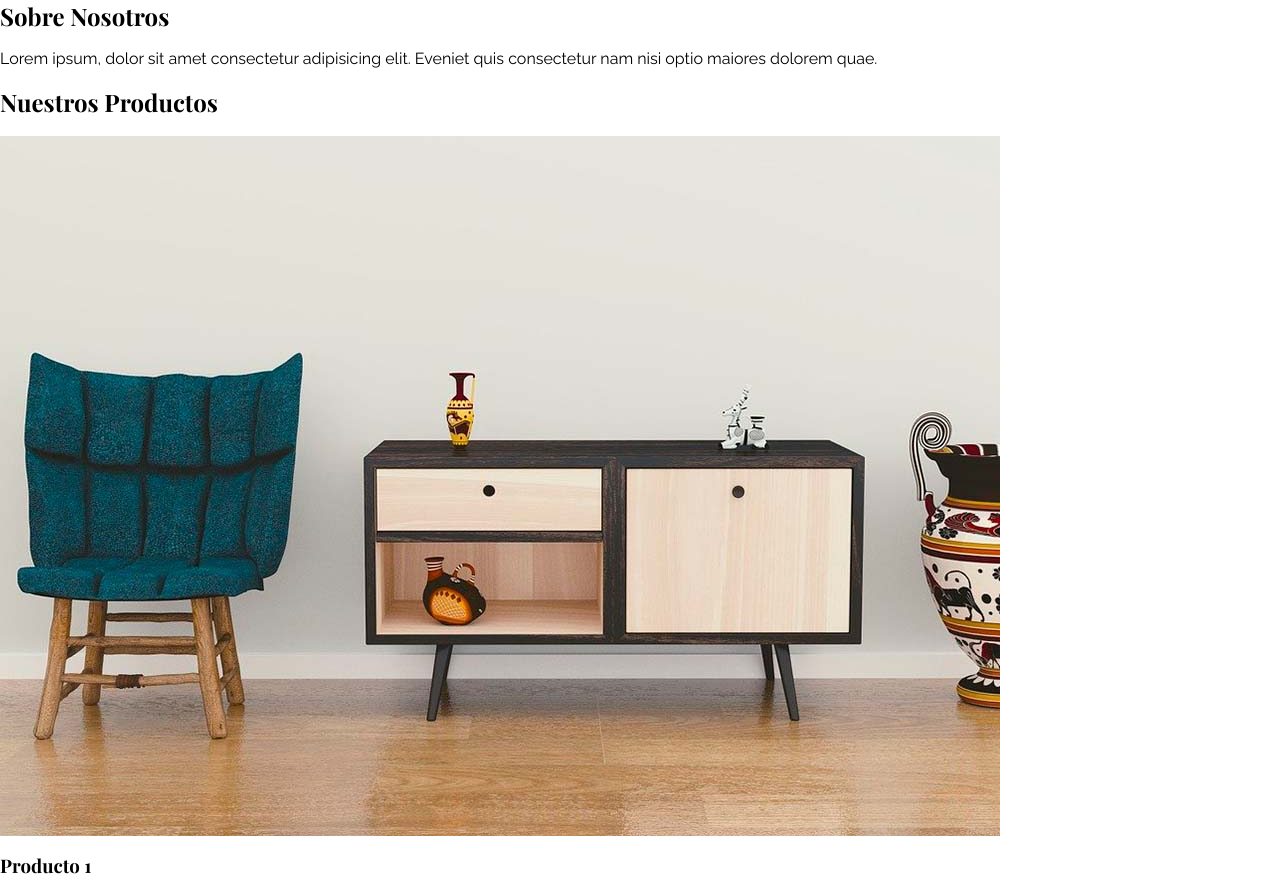
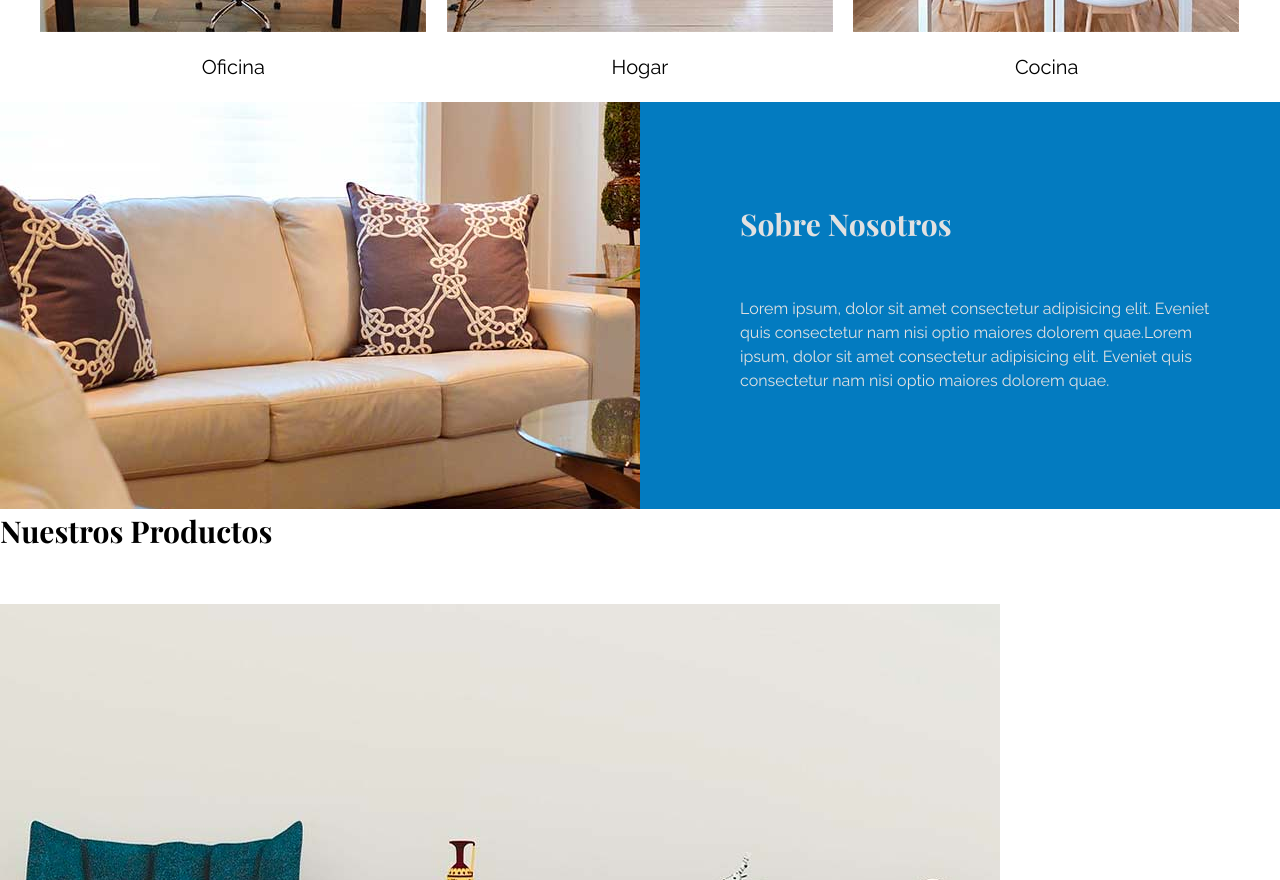
Before and after one commit to juanbecquet/Tienda_Mueble, a plain HTML site: page index.html in a window 1280 px wide. Shown: the part 1160-2040 px from the top of the page. Drawn offline with nearby package versions, Linux system fonts and the light colour scheme.

Commit message:
seguimos sumando cosas al sitio

```diff
--- a/css/style.css
+++ b/css/style.css
@@ -10,19 +10,36 @@ html {
 body{
     font-family: 'Raleway', sans-serif;
     font-size: 1.6rem;
+    line-height: 1.5;
 }
 
 /*Globales*/
+
 h1{
     font-family: 'Playfair Display', serif;
+    margin: 0 0 5rem 0;
 }
 
 h2{
     font-family: 'Playfair Display', serif;
+    margin: 0 0 5rem 0;
 }
 
 h3{
     font-family: 'Playfair Display', serif;
+    margin: 0 0 5rem 0;
+}
+
+h1{
+    font-size: 5rem;
+}
+
+h2{
+    font-size: 3rem;
+}
+
+h3{
+    font-size: 3rem;
 }
 
 a{
@@ -42,12 +59,12 @@ img{
 
 
 /**Header y Navegacion**/
+
 .nombre-sitio {
     margin-top: 5rem;
-    margin-bottom: 5rem;
     text-align: center;
-    font-size: 4rem;
 }
+
 .nombre-sitio span {
     color: #037bc0;
 }
@@ -66,10 +83,16 @@ img{
     background-image: url(../img/principal.jpg);
     background-repeat: no-repeat;
     background-size: cover;
+    background-position: center center;
     height: 55rem;
 }
 
 /**Categorias**/
+
+.categorias{
+    padding-top: 5rem;
+}
+
 .categorias h2 {
     text-align: center;
 }
@@ -92,3 +115,24 @@ img{
     grid-template-columns: repeat(3, 1fr);
     gap: 2rem;
 }
+
+/**Nosotros**/
+
+.sobre-nosotros{
+    background-image: linear-gradient( to right, transparent 50%, #037bc0 50%, #037bc0 100%), url(../img/nosotros.jpg);
+    background-position: left center;
+    padding: 10rem 0;
+    background-repeat: no-repeat;
+    background-size: 100%, 100rem;
+}
+
+.sobre-nosotros-grid{
+    display: flex;
+    justify-content: flex-end;
+}
+
+.texto-nosotros{
+    flex-basis: 50%;
+    padding-left: 10rem;
+    color: #e1e1e1;
+}
--- a/index.html
+++ b/index.html
@@ -7,8 +7,8 @@
     <title>Ecommerce - Home</title>
     <link rel="stylesheet" href="css/normalize.css">
     <link rel="preconnect" href="https://fonts.googleapis.com">
-<link rel="preconnect" href="https://fonts.gstatic.com" crossorigin>
-<link href="https://fonts.googleapis.com/css2?family=Playfair+Display:wght@700&family=Raleway:wght@400;700;900&display=swap" rel="stylesheet">
+    <link rel="preconnect" href="https://fonts.gstatic.com" crossorigin>
+    <link href="https://fonts.googleapis.com/css2?family=Playfair+Display:wght@700&family=Raleway:wght@400;700;900&display=swap" rel="stylesheet">
     <link rel="stylesheet" href="css/style.css">
 </head>
 <body>
@@ -48,9 +48,13 @@
 </section>
 
 <section class="sobre-nosotros">
-        <div>
+        <div class="contenedor sobre-nosotros-grid">
+            <div class="texto-nosotros">
             <h2>Sobre Nosotros</h2>
-            <p>Lorem ipsum, dolor sit amet consectetur adipisicing elit. Eveniet quis consectetur nam nisi optio maiores dolorem quae.</p>
+            <p>Lorem ipsum, dolor sit amet consectetur adipisicing elit. Eveniet quis consectetur
+            nam nisi optio maiores dolorem quae.Lorem ipsum, dolor sit amet consectetur adipisicing elit. Eveniet quis consectetur
+            nam nisi optio maiores dolorem quae.</p>
+        </div>
         </div>
 </section>
 
```
